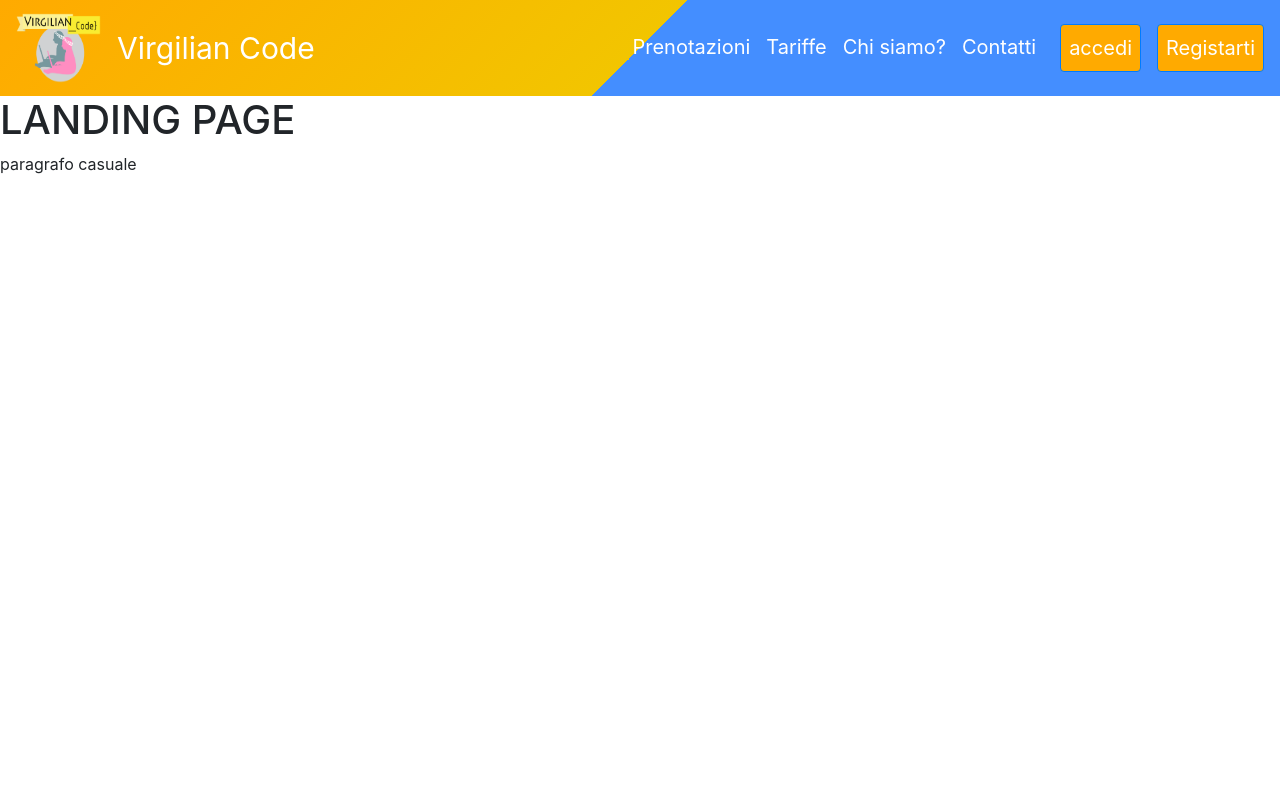
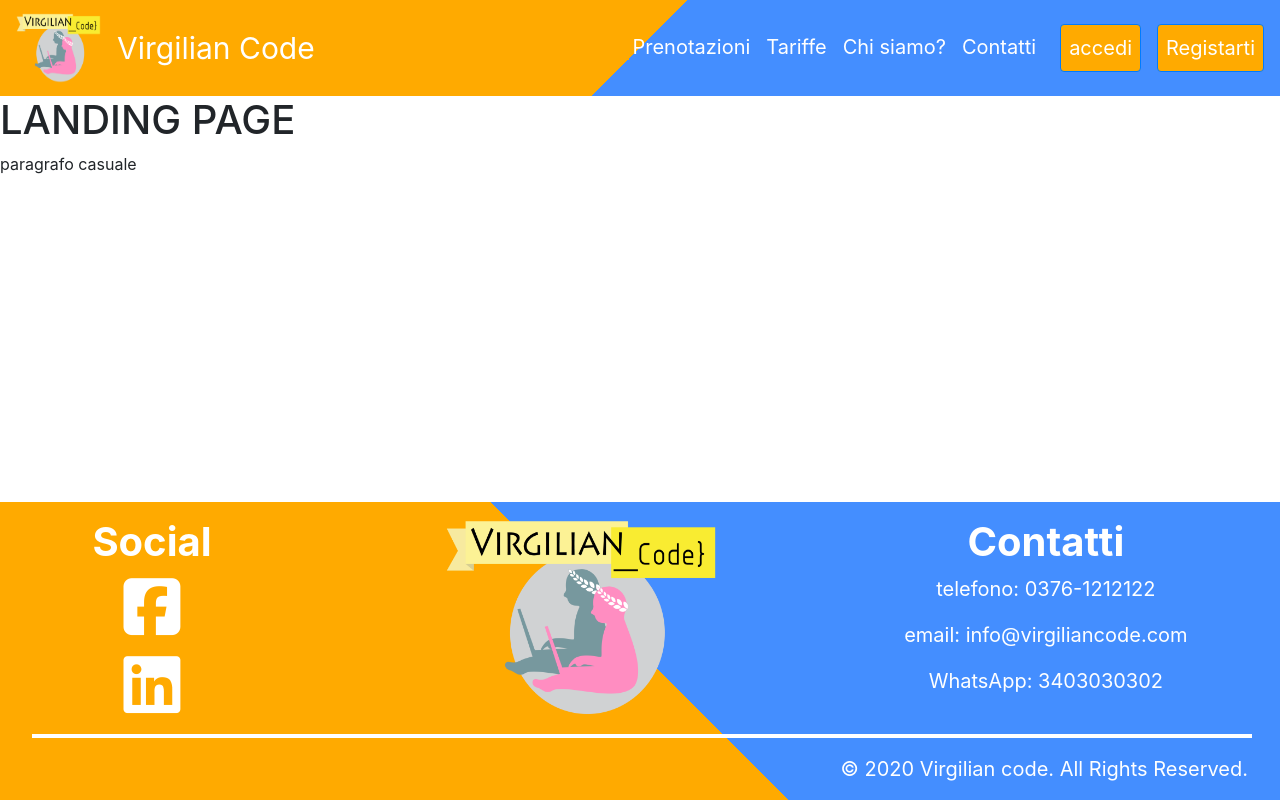
Before and after one commit to 241253/progetto_tecnologie_web, a Django app: page / in a window 1280 px wide. Run offline with Django 3.2, Linux system fonts and the light colour scheme; some libraries are stand-ins or nearby versions.

Commit message:
Z: footer finito

```diff
--- a/static/css/style.css
+++ b/static/css/style.css
@@ -1,12 +1,24 @@
 .gradient
+{
+    /* Permalink - use to edit and share this gradient: https://colorzilla.com/gradient-editor/#ffaa00+0,ffaa00+50,448eff+50 */
+    background: rgb(255,170,0); /* Old browsers */
+    background: -moz-linear-gradient(-45deg,  rgba(255,170,0,1) 0%, rgba(255,170,0,1) 50%, rgba(68,142,255,1) 50%); /* FF3.6-15 */
+    background: -webkit-linear-gradient(-45deg,  rgba(255,170,0,1) 0%,rgba(255,170,0,1) 50%,rgba(68,142,255,1) 50%); /* Chrome10-25,Safari5.1-6 */
+    background: linear-gradient(135deg,  rgba(255,170,0,1) 0%,rgba(255,170,0,1) 50%,rgba(68,142,255,1) 50%); /* W3C, IE10+, FF16+, Chrome26+, Opera12+, Safari7+ */
+    filter: progid:DXImageTransform.Microsoft.gradient( startColorstr='#ffaa00', endColorstr='#448eff',GradientType=1 ); /* IE6-9 fallback on horizontal gradient */
+}
+
+.gradient_inverse
 {
     /* Permalink - use to edit and share this gradient: https://colorzilla.com/gradient-editor/#ffaa00+0,f2c500+50,faaa00+50,448eff+50,448eff+100 */
     background: rgb(255,170,0); /* Old browsers */
-    background: -moz-linear-gradient(-45deg,  rgb(255,170,0) 0%, rgb(242,197,0) 50%, rgb(250,170,0) 50%, rgb(68,142,255) 50%, rgb(68,142,255) 100%); /* FF3.6-15 */
-    background: -webkit-linear-gradient(-45deg,  rgb(255,170,0) 0%,rgb(242,197,0) 50%,rgb(250,170,0) 50%,rgb(68,142,255) 50%,rgb(68,142,255) 100%); /* Chrome10-25,Safari5.1-6 */
-    background: linear-gradient(135deg,  rgb(255,170,0) 0%,rgb(242,197,0) 50%,rgb(250,170,0) 50%,rgb(68,142,255) 50%,rgb(68,142,255) 100%); /* W3C, IE10+, FF16+, Chrome26+, Opera12+, Safari7+ */
-    filter: progid:DXImageTransform.Microsoft.gradient( startColorstr='#ffaa00', endColorstr='#448eff',GradientType=1 ); /* IE6-9 fallback on horizontal gradient */
+    background: -moz-linear-gradient(45deg, rgba(255,170,0,1) 0%, rgba(255,170,0,1) 50%, rgba(68,142,255,1) 50%); /* FF3.6-15 */
+    background: -webkit-linear-gradient(45deg, rgba(255,170,0,1) 0%,rgba(255,170,0,1) 50%,rgba(68,142,255,1) 50%); /* Chrome10-25,Safari5.1-6 */
+    background: linear-gradient(45deg, rgba(255,170,0,1) 0%,rgba(255,170,0,1) 50%,rgba(68,142,255,1) 50%); /* W3C, IE10+, FF16+, Chrome26+, Opera12+, Safari7+ */
+    filter: progid:DXImageTransform.Microsoft.gradient( startColorstr='#ffaa00', endColorstr='#448eff',GradientType=1 );
 }
+
+/* Navbar */
 
 .navbar_title, .navbar_title:hover
 {
@@ -30,3 +42,51 @@
 {
     background-color: rgb(255,170,0);
 }
+
+/* Footer */
+
+.footer {
+  position: fixed;
+  left: 0;
+  bottom: 0;
+  width: 100%;
+  background-color: red;
+  color: white;
+  text-align: center;
+}
+
+.footer-flex {
+  display: flex;
+  justify-content: space-around;
+  align-content: baseline;
+}
+
+/* Icons */
+.footer-icons-style {
+    font-size: 65px;
+    color: white;
+}
+
+.footer-icons-style:hover {
+    color: white;
+    text-decoration: none;
+}
+
+.footer-titles {
+    font-weight: bold;
+}
+
+.footer-texts {
+    font-size: 20px;
+}
+
+.footer-hr-style {
+    border: 2px solid white;
+    width: 95%;
+    margin: 0 2.5% 0 2.5%;
+}
+
+.footer-copyright {
+    float: right;
+    margin-right: 2.5%;
+}
--- a/templates/base.html
+++ b/templates/base.html
@@ -8,6 +8,8 @@
         <meta name="viewport" content="width=device-width, initial-scale=1, shrink-to-fit=no">
         <!-- Bootstrap CSS -->
         <link rel="stylesheet" href="https://stackpath.bootstrapcdn.com/bootstrap/4.5.0/css/bootstrap.min.css">
+        <!-- Font Awesome Icons -->
+        <script src="https://kit.fontawesome.com/c7451e5792.js" crossorigin="anonymous"></script>
         <!-- Personal CSS -->
         {% block personal_css %}{% endblock %}
         <title>{% block browser_page_title %}{% endblock %}</title>
@@ -52,6 +54,30 @@
         {% block content %}
         {% endblock %}
         <!-- FOOTER -->
+        <div class="footer gradient_inverse">
+            <div class="footer-flex my-3">
+                <div>
+                    <h1 class="footer-titles"> Social </h1>
+                    <span class="fa-stack fa-2x">
+                        <a href="https://www.facebook.com/VirgilianCodeOnline/" class="footer-icons-style">
+                            <i class="fab fa-facebook-square"></i>
+                        </a>
+                        <a href="https://virgiliancode.altervista.org/home/?popb_pID=56&popb_track_url=https%3A%2F%2Fwww.linkedin.com%2Fin%2Frenato-turbati-2039a1b%2F" class="footer-icons-style">
+                            <i class="fab fa-linkedin"></i>
+                        </a>
+                    </span>
+                </div>
+                <img src="{% static 'img/logo.png' %}" width="275px" height="200px" alt="virgilian_code_logo" loading="lazy" class="ml-5"/>
+                <div>
+                    <h1 class="footer-titles"> Contatti </h1>
+                    <p class="footer-texts"> telefono: 0376-1212122 </p>
+                    <p class="footer-texts"> email: info@virgiliancode.com </p>
+                    <p class="footer-texts"> WhatsApp: 3403030302 </p>
+                </div>
+            </div>
+            <hr class="footer-hr-style" />
+            <p class="footer-texts my-3 footer-copyright"> © 2020 Virgilian code. All Rights Reserved. </p>
+        </div>
         <!-- FINE FOOTER -->
         <!-- Optional JavaScript -->
         {% block personal_js %}{% endblock %}
```
